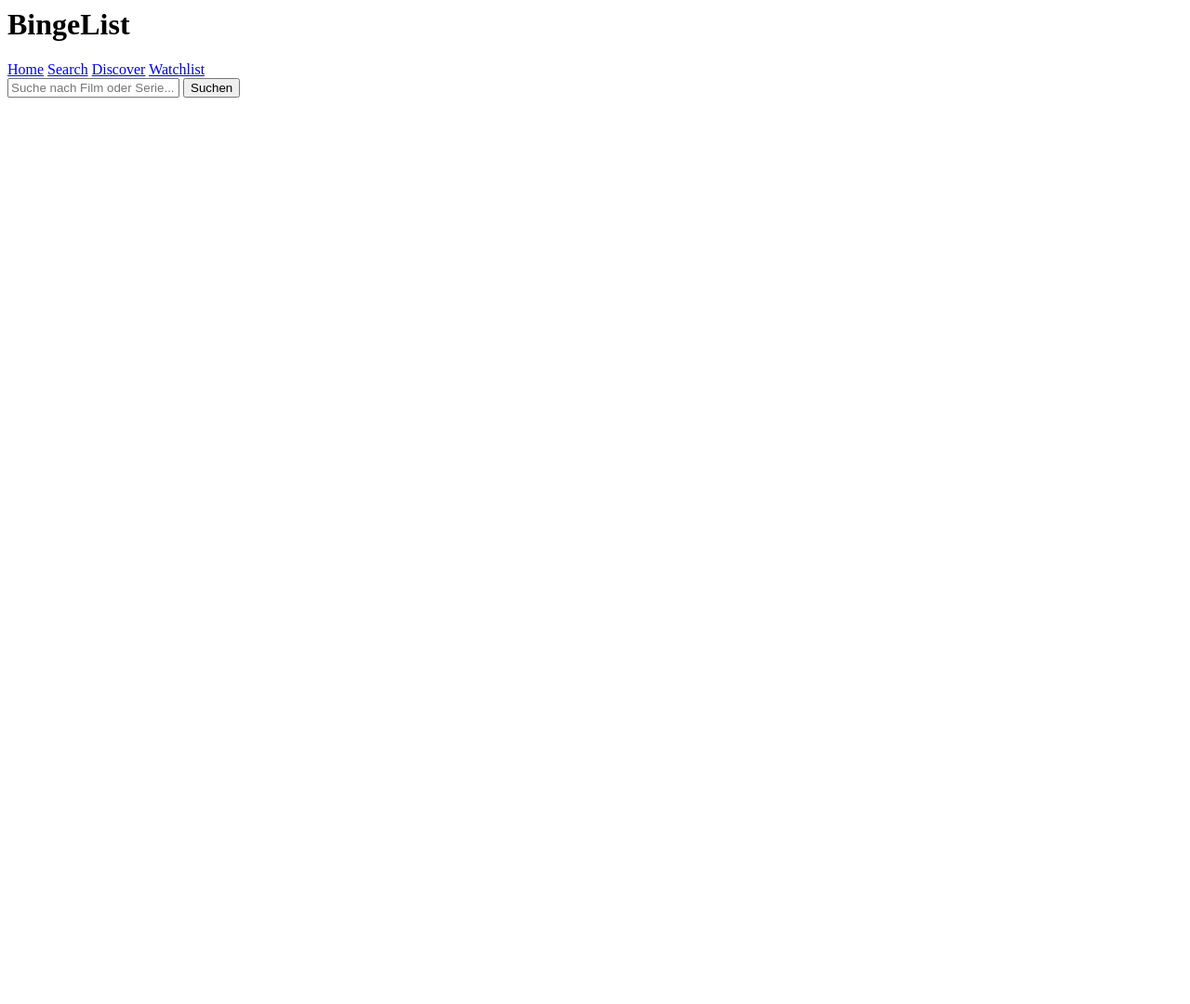
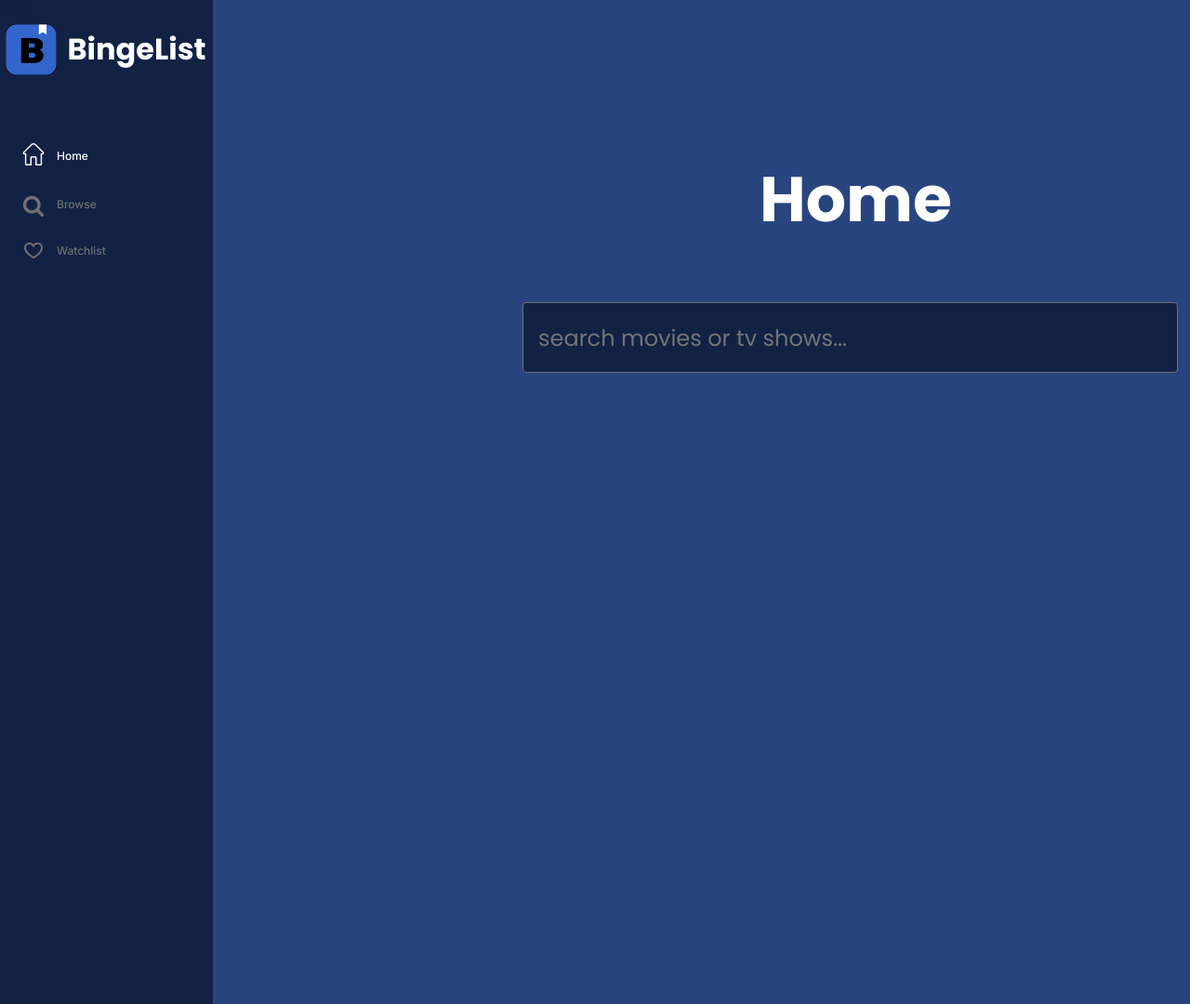
Before and after one commit to sternenklinge/BingeList, a Django app: page / in a window 1280 px wide; the page is wider, and only the part inside the window is pictured. Shown: that part at 93% size. Before the commit the page ends 105 px from the top of that part, so only its background shows below. Run offline with Django 3.2, Linux system fonts and the light colour scheme.

Commit message:
change home site

```diff
--- a/api/templates/index.html
+++ b/api/templates/index.html
@@ -63,7 +63,7 @@
           </a>
           <a href="{% url 'discover' %}" class="home-text"><span>Browse</span></a>
           <a href="{% url 'watchlist' %}" class="home-text02">Watchlist</a>
-          <a href="{% url 'index' %}" class="home-text03">
+          <a href="{% url 'home' %}" class="home-text03">
             <span>Home</span>
             <br />
           </a>
--- a/api/urls.py
+++ b/api/urls.py
@@ -4,12 +4,11 @@ from . import views
 
 
 urlpatterns = [
-    path('', views.home, name='home'),
+    path('', views.index, name='home'),
     path('search/', views.search, name='search'),
     path('search_results/', views.search_results, name='search_results'),
     path('discover/', views.discover, name='discover'),
     path('watchlist/add/<int:id>/', views.add_to_watchlist, name='add_to_watchlist'),
     path('watchlist/', views.watchlist, name='watchlist'),
     path('delete_watchlist/', views.delete_watchlist, name='delete_watchlist'),
-    path('index/', views.index, name='index'),
     ]
--- a/api/views.py
+++ b/api/views.py
@@ -18,7 +18,7 @@ def search_results(request):
     movies = search.results
     response = search.tv(query=query, language='de')
     tv_shows = search.results
-    return render(request, 'search_results.html', {'movies': movies, 'tv_shows': tv_shows})
+    return render(request, 'resultnew.html', {'movies': movies, 'tv_shows': tv_shows})
 
 def discover(request):
     discover = tmdb.Discover()
```
Also changed, not shown: db.sqlite3.
